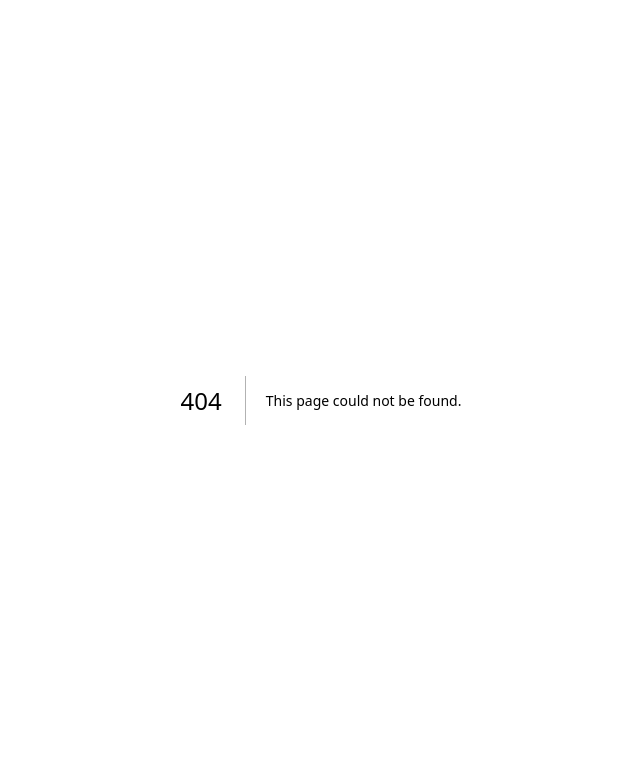
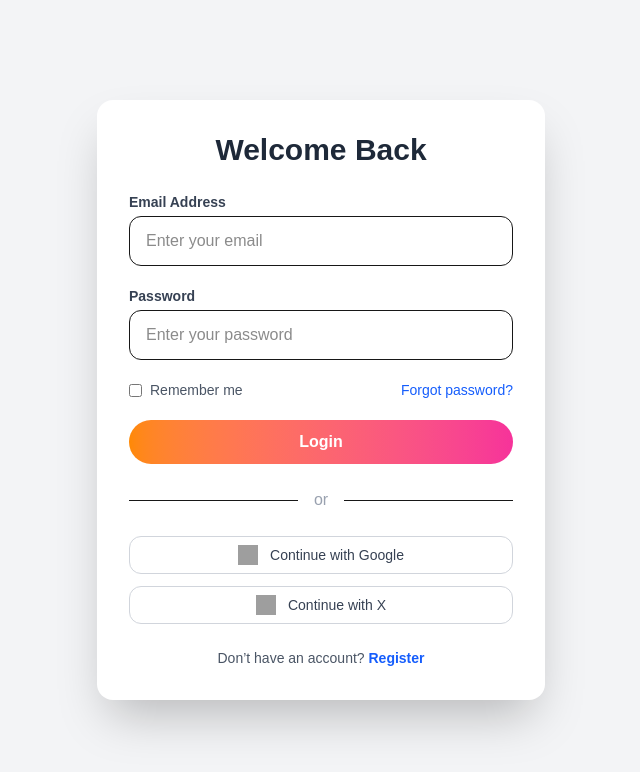
Before and after one commit to Chiwiss14/my-ecommerce-frontend, a Next.js app: page /login in a window 1280 px wide. Before the commit this address had no page. Shown: the top 772 px of the page, without its empty margins (319-959 px from the left). Built offline with nearby package versions, Linux system fonts and the light colour scheme; grey boxes are pictures that could not be loaded.

Commit message:
refactor: renamed the login page router, component name and consumed the signin api

```diff
--- a/src/app/login/Login.js
+++ b/src/app/login/page.js
@@ -1,5 +1,9 @@
+"use client";
+
 import React, { useState } from 'react';
-import axios from 'axios'; // or use fetch if preferred
+import axios from 'axios';
+
+const API_URL = 'https://my-ecommerce-backend-fzsl.onrender.com/api';
 
 export default function Login() {
   const [email, setEmail] = useState('');
@@ -13,16 +17,15 @@ export default function Login() {
     setError('');
 
     try {
-      const res = await axios.post('https://my-ecommerce-backend-fzsl.onrender.com/api/auth/signin', {
+      const res = await axios.post("https://my-ecommerce-backend-fzsl.onrender.com/api/auth/signin", {
         email,
-        password
+        password,
       });
 
       if (res.data.success) {
-        // Save token or user data
         localStorage.setItem('token', res.data.token);
         alert('Login successful!');
-        // Redirect or navigate to dashboard
+        // Optional: Redirect or update app state here
       } else {
         setError(res.data.message || 'Login failed');
       }
@@ -83,22 +86,28 @@ export default function Login() {
           </button>
         </form>
 
-        {/* Divider & Social buttons unchanged... */}
         <div className="flex items-center my-6">
           <hr className="flex-grow border-t" />
           <span className="mx-4 text-gray-400">or</span>
           <hr className="flex-grow border-t" />
         </div>
 
-        {/* Social logins... */}
         <div className="space-y-3">
           <button className="flex items-center justify-center border border-gray-300 rounded-xl py-2 w-full hover:bg-gray-50">
-            <image src="https://developers.google.com/identity/images/g-logo.png" alt="Google icon" className="w-5 h-5 mr-3" />
+            <img
+              src="https://developers.google.com/identity/images/g-logo.png"
+              alt="Google icon"
+              className="w-5 h-5 mr-3"
+            />
             <span className="text-sm font-medium text-gray-700">Continue with Google</span>
           </button>
 
           <button className="flex items-center justify-center border border-gray-300 rounded-xl py-2 w-full hover:bg-gray-50">
-            <image src="https://upload.wikimedia.org/wikipedia/commons/9/95/Twitter_new_X_logo.png" alt="X icon" className="w-5 h-5 mr-3" />
+            <img
+              src="https://upload.wikimedia.org/wikipedia/commons/9/95/Twitter_new_X_logo.png"
+              alt="X icon"
+              className="w-5 h-5 mr-3"
+            />
             <span className="text-sm font-medium text-gray-700">Continue with X</span>
           </button>
         </div>
--- a/src/components/page.js
+++ b/src/components/LoginForm.js
@@ -1,5 +1,5 @@
 // import Navbar from "@/components/Navbar";
-import Login from "@/app/login/Login";
+import Login from "@/app/login/page";
 
 export default function LoginPage() {
   return (
```
